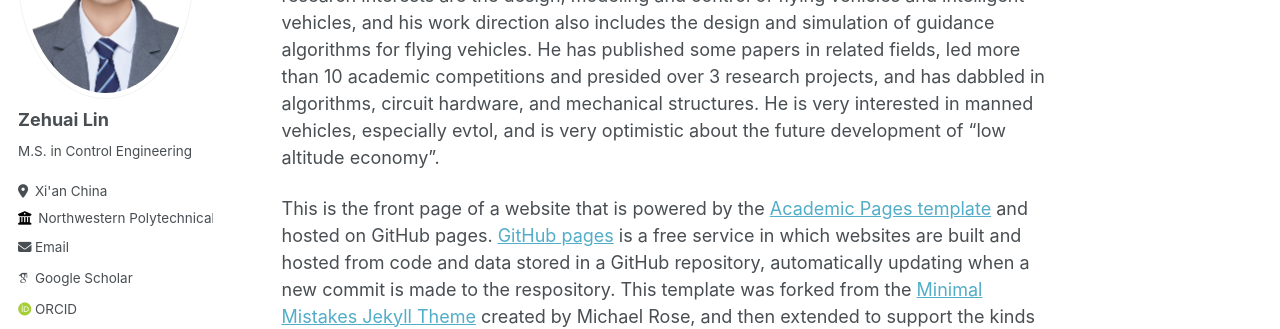
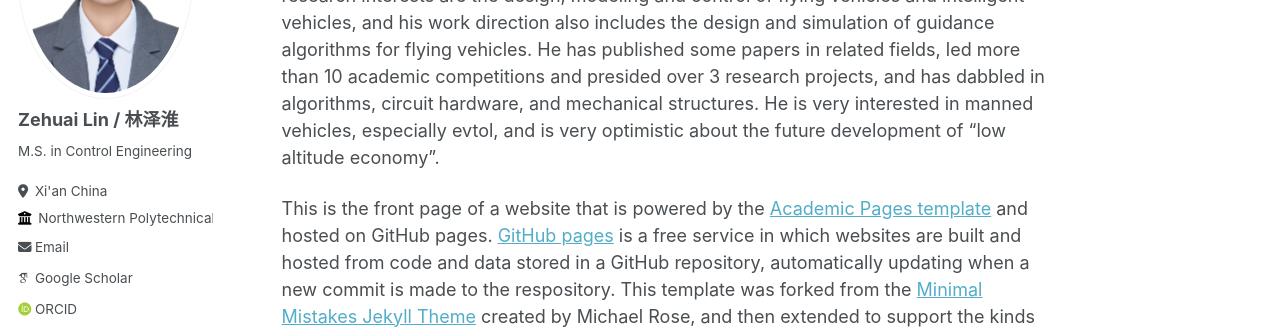
Before and after one commit to Zehuai0/Zehuai0.github.io, a Jekyll site: the page built from _pages/about.md, in a window 1280 px wide. Shown: the part 247-576 px from the top of the page. Built offline with Jekyll 4.4.1, drawn with Linux system fonts in a browser that asks for light colours; some web fonts are replaced.

Commit message:
Update _config.yml

```diff
--- a/_config.yml
+++ b/_config.yml
@@ -22,7 +22,7 @@ repository               : "Zehuai0/Zehuai0.github.io"
 author:
   # Biographic information
   avatar           : "profile.png"
-  name             : "Zehuai Lin"
+  name             : "Zehuai Lin / 林泽淮"
   pronouns         : # example: "she/her"
   bio              : "M.S. in Control Engineering"
   location         : "Xi'an China"
```
